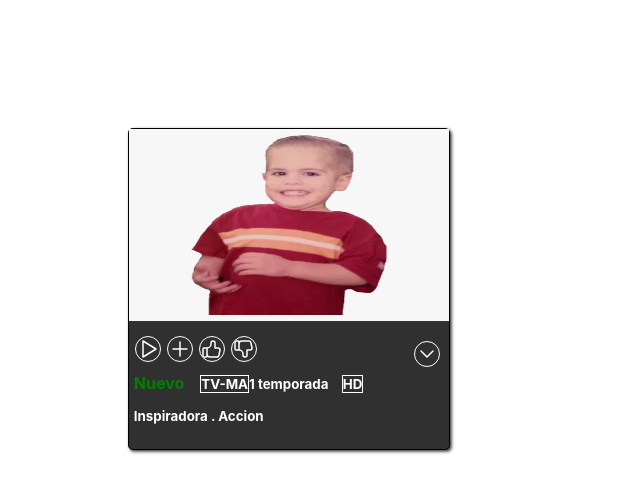
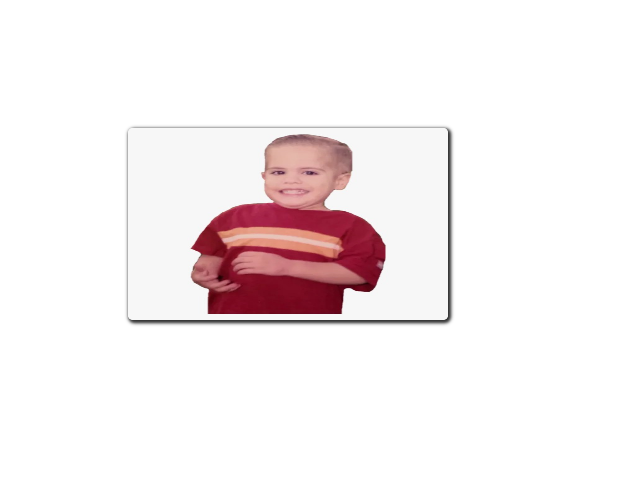
Before and after one commit to moiseshernandez26/clon-netflix, a React (Create React App) app: page / in a window 1280 px wide. Shown: the top 492 px of the page, without its empty margins (0-640 px from the left). Built offline with nearby package versions, Linux system fonts and the light colour scheme.

Commit message:
feat/ Se agregaron animaciones a CardCarousel

```diff
--- a/src/ViewComponents/Home/CardCarousel/index.jsx
+++ b/src/ViewComponents/Home/CardCarousel/index.jsx
@@ -16,38 +16,49 @@ const CardCourel = () => {
           alt="Movie Img"
         ></img>
       </div>
+      <div className="subgeneral-container">
         <div className="buttons-container">
           <div className="buttons-subContainer">
+            <a href="" title="Play">
               <img
                 src="/assets/img/CardCarousel/Play.svg"
                 alt="PlayButton"
-            className="buttons"
+                className="buttons-play"
               ></img>
+            </a>
+            <a href="" title="Agregar">
               <img
                 src="/assets/img/CardCarousel/Plus.svg"
                 alt="PlusButton"
                 className="buttons"
               ></img>
+            </a>
+            <a href="" title="Me gusta">
               <img
                 src="/assets/img/CardCarousel/Like.svg"
                 alt="LikeButton"
                 className="buttons"
               ></img>
+            </a>
+            <a href="" title="No me gusta">
               <img
                 src="/assets/img/CardCarousel/Unlike.svg"
                 alt="UnlikeButton"
                 className="buttons"
               ></img>
+            </a>
           </div>
+          <a href="" title="Detalles">
             <img
               src="/assets/img/CardCarousel/Down.svg"
               alt="DownButton"
               className="buttons"
             ></img>
+          </a>
         </div>
         <div className="description-container">
           <span className="text-status">Nuevo</span>
-        <span className="text-other">{other}</span>
+          <span className="text-other"> {other} </span>
           <span className="text">{season}</span>
           <span className="text-other">{quality}</span>
         </div>
@@ -55,6 +66,7 @@ const CardCourel = () => {
           <span className="text">{clasification}</span>
         </div>
       </div>
+    </div>
   )
 }
 // test
--- a/src/ViewComponents/Home/CardCarousel/styles.css
+++ b/src/ViewComponents/Home/CardCarousel/styles.css
@@ -1,17 +1,38 @@
 .general-container {
+  height: 19em;
+  width: 20em;
+  margin: 10%; /* Solo para pruebas */
+  transition: all 0.3s;
+}
+
+.general-container:hover {
   border: 0.1em solid black;
-  height: 20em;
-  width: 20em;
   border-radius: 0.3em;
+  box-shadow: 0.1em 0.1em 0.2em #303030;
   background-color: #303030;
-  box-shadow: 0.1em 0.1em 0.2em #303030;
-  margin: 10%; /* Solo para pruebas */
+  transform: scale(1.1);
+  transition: all 0.3s;
+}
+
+.general-container:hover .subgeneral-container {
+  display: inline;
+}
+
+.general-container:hover .image-container {
+  border-bottom-left-radius: 0em;
+  border-bottom-right-radius: 0em;
+}
+
+.subgeneral-container {
+  display: none;
 }
 
 .image-container {
   align-content: center;
   height: 12em;
   width: 20em;
+  border-radius: 0.3em;
+  box-shadow: 0.1em 0.1em 0.2em 0.1em #303030;
 }
 
 .description-container {
@@ -38,6 +59,7 @@
   font-weight: bold;
   font-size: smaller;
   border: 0.1em solid white;
+  margin-right: 1em;
 }
 
 .text-status {
@@ -71,3 +93,13 @@
   width: 1.5em;
   height: 1.5em;
 }
+
+.buttons-play {
+  border: 0.1em solid white;
+  border-radius: 1.5em;
+  align-content: center;
+  background-color: white;
+  width: 1.5em;
+  height: 1.5em;
+  fill-rule: 'nonzero';
+}
```
Also changed, not shown: public/assets/img/CardCarousel/Play.svg, 1 other file (tests, documents, lock files or other folders). Lines whose indentation alone changed are shown as unchanged.
